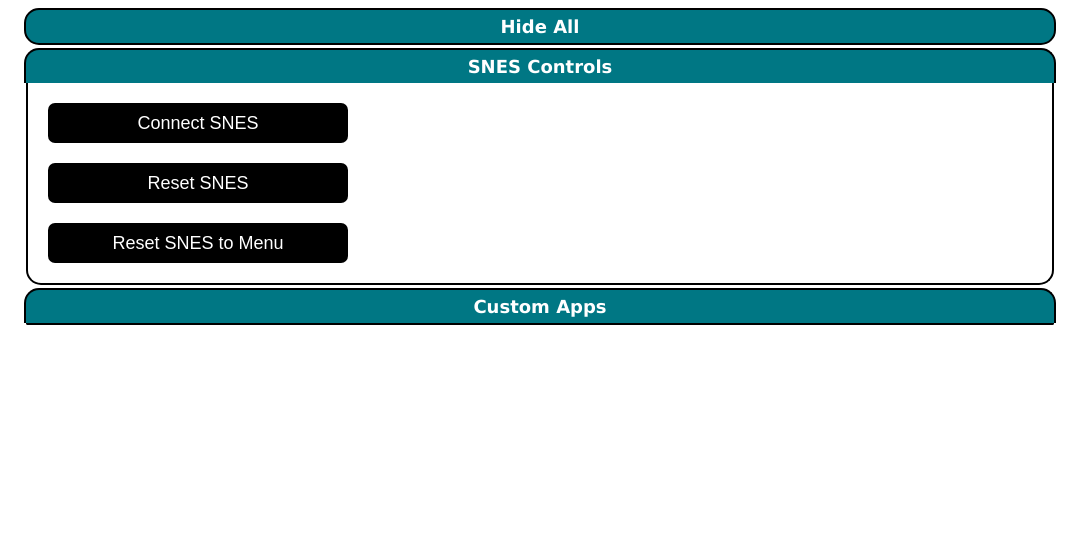
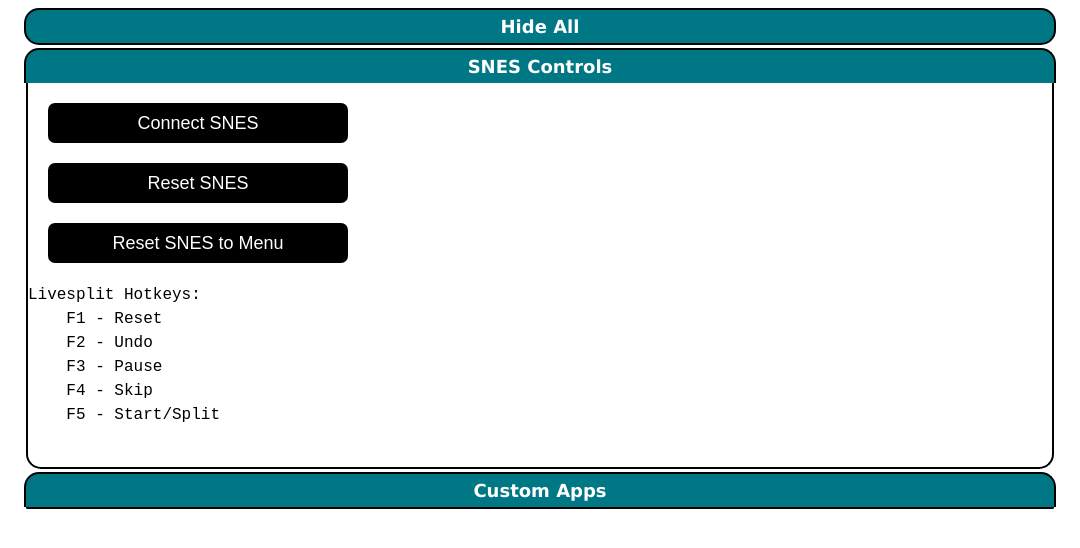
Before and after one commit to CheesyBoatRide/SNESPanel, an Electron app: page render/index.html in a window 1080 px wide. Drawn offline with Linux system fonts and the light colour scheme; no server answers.

Commit message:
working...

```diff
--- a/config.toml
+++ b/config.toml
@@ -8,6 +8,7 @@
 
 [webpages]
 Funtoon = "https://funtoon.party/qusb/"
+SubversionTracker = "https://cout.github.io/sm_subversion_tracker/"
 
 [start]
 apps = ["SNI", "Tracker"]
--- a/main.js
+++ b/main.js
@@ -47,9 +47,9 @@
     mainWindow.loadFile(path.join(__dirname, './render/index.html'));
 
     // open devtools in dev
-    if (isDev) {
-        mainWindow.webContents.openDevTools();
-    }
+    // if (isDev) {
+    //     mainWindow.webContents.openDevTools();
+    // }
 
     mainWindow.webContents.on('did-finish-load', function () {
         loadSettings();
--- a/render/index.html
+++ b/render/index.html
@@ -20,6 +20,14 @@
             <button class="controlbutton" onclick="connectToSnes()">Connect SNES</button>
             <button class="controlbutton" onclick="resetSnes()">Reset SNES</button>
             <button class="controlbutton" onclick="resetSnesToMenu()">Reset SNES to Menu</button>
+            <pre>
+Livesplit Hotkeys:
+    F1 - Reset
+    F2 - Undo
+    F3 - Pause
+    F4 - Skip
+    F5 - Start/Split
+            </pre>
         </section>
 
         <button class="collapsible active" type="button">Custom Apps</button>
```
